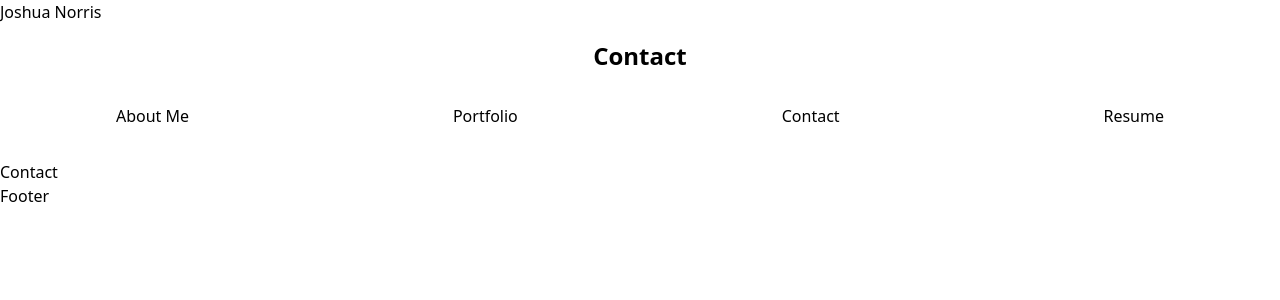
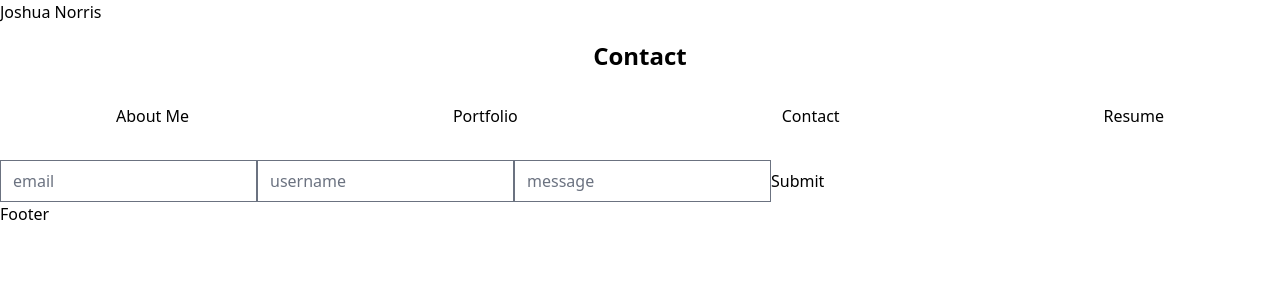
Before and after one commit to janorris65/HW20-ReactPortfolio, a React (Vite) app: page / in a window 1280 px wide. Both pictures are taken after a click on the item "Contact". Shown: the top 300 px of the page. Built offline with nearby package versions, Linux system fonts and the light colour scheme.

Commit message:
blur error contact form

```diff
--- a/src/components/Contact.jsx
+++ b/src/components/Contact.jsx
@@ -1,5 +1,96 @@
-import PropTypes from "prop-types";
+import React, { useState } from "react";
 
-export default function Contact() {
-  return <h1>Contact</h1>;
+// Here we import a helper function that will check if the email is valid
+import { validateEmail } from "../utils/helpers.js";
+
+function Contact() {
+  // Create state variables for the fields in the form
+  // We are also setting their initial values to an empty string
+  const [email, setEmail] = useState("");
+  const [userName, setUserName] = useState("");
+  const [message, setMessage] = useState("");
+  const [errorMessage, setErrorMessage] = useState("");
+  let blurError;
+  const handleInputChange = (e) => {
+    // Getting the value and name of the input which triggered the change
+    const { target } = e;
+    const inputType = target.name;
+    const inputValue = target.value;
+
+    // Based on the input type, we set the state of either email, username, and password
+    if (inputType === "email") {
+      setEmail(inputValue);
+    } else if (inputType === "userName") {
+      setUserName(inputValue);
+    } else {
+      setMessage(inputValue);
+    }
+  };
+  const handleBlurError = (e) => {
+    const { target } = e;
+    const inputValue = target.value;
+    if (inputValue === "") {
+      blurError = "Input Required";
+      console.log(blurError);
+      alert(blurError);
+    }
+  };
+  const handleFormSubmit = (e) => {
+    // Preventing the default behavior of the form submit (which is to refresh the page)
+    e.preventDefault();
+
+    // First we check to see if the email is not valid or if the userName is empty. If so we set an error message to be displayed on the page.
+    if (!validateEmail(email) || !userName) {
+      setErrorMessage("Email or username is invalid");
+      // We want to exit out of this code block if something is wrong so that the user can correct it
+      return;
+      // Then we check to see if the password is not valid. If so, we set an error message regarding the password.
+    }
+    alert(`Hello ${userName}`);
+
+    // If everything goes according to plan, we want to clear out the input after a successful registration.
+    setUserName("");
+    setMessage("");
+    setEmail("");
+  };
+
+  return (
+    <div>
+      <form className="form">
+        <input
+          value={email}
+          name="email"
+          onChange={handleInputChange}
+          onBlur={handleBlurError}
+          type="email"
+          placeholder="email"
+        />
+        <input
+          value={userName}
+          name="userName"
+          onChange={handleInputChange}
+          onBlur={handleBlurError}
+          type="text"
+          placeholder="username"
+        />
+        <input
+          value={message}
+          name="message"
+          onChange={handleInputChange}
+          type="text"
+          placeholder="message"
+        />
+        <button type="button" onClick={handleFormSubmit}>
+          Submit
+        </button>
+      </form>
+      {errorMessage && (
+        <div>
+          <p className="error-text">{errorMessage}</p>
+        </div>
+      )}
+    </div>
+  );
 }
+
+export default Contact;
--- /dev/null
+++ b/src/utils/helpers.js
@@ -0,0 +1,12 @@
+export function validateEmail(email) {
+  const re = /^(([^<>()[\]\\.,;:\s@"]+(\.[^<>()[\]\\.,;:\s@"]+)*)|(".+"))@((\[[0-9]{1,3}\.[0-9]{1,3}\.[0-9]{1,3}\.[0-9]{1,3}\])|(([a-zA-Z\-0-9]+\.)+[a-zA-Z]{2,}))$/;
+  return re.test(String(email).toLowerCase());
+}
+
+export function checkPassword(input) {
+  const passw = /^[A-Za-z]\w{7,14}$/;
+  if (input.match(passw)) {
+    return true;
+  }
+  return false;
+}
```
Also changed, not shown: 1 other file (tests, documents, lock files or other folders).
